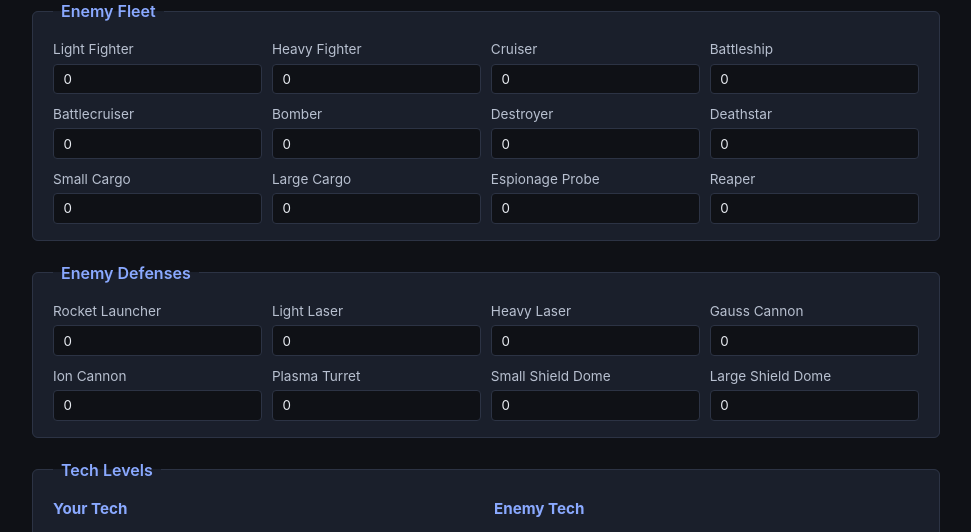
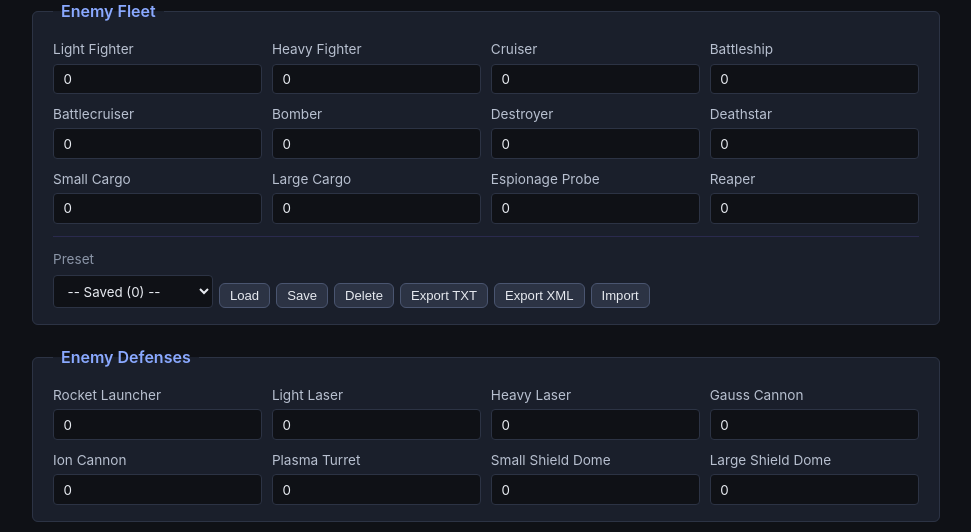
Before and after one commit to peterradzisz/ogame-fleet-optimizer, a Python web app: template python/ogame_optimizer/web/templates/index.html in a window 1280 px wide. Shown: the part 692-1224 px from the top of the page, without its empty margins (154-1125 px from the left). Run offline with Jinja, Linux system fonts and the light colour scheme; the template is opened without the code that fills it, so the values that code supplies are empty.

Commit message:
feat: fleet presets (localStorage) + TXT/XML export/import
Both My Fleet and Enemy Fleet sections now have a preset row:
- Save: prompt for name, stores current fleet in localStorage
- Load: dropdown of saved presets, fills form inputs
- Delete: removes named preset from localStorage
- Export TXT: copies OGame-format text to clipboard (Ship/Count)
- Export XML: copies structured XML to clipboard (<fleetPreset><ships>)
- Import: collapsible textarea, auto-detects TXT vs XML format

Storage keys:
  ogame_optimizer_presets_my_fleet
  ogame_optimizer_presets_enemy_fleet

Each preset stores: {ships: {key: count}, saved_at: ISO timestamp}
Import auto-detect: looks for <fleetPreset or <ship tags -> XML,
otherwise falls back to OGame-format TXT parser.

```diff
--- a/python/ogame_optimizer/web/static/app.js
+++ b/python/ogame_optimizer/web/static/app.js
@@ -740,4 +740,287 @@ if (parseBtn) {
   window.copyFleetTable = copyFleetTable;
   window.copyDefenderTable = copyDefenderTable;
 
+  // ============================================================
+  // Fleet Presets: localStorage save/load + TXT/XML export/import
+  // ============================================================
+
+  // Reverse name map: ship_key -> display name (e.g. "light_fighter" -> "light fighter")
+  var KEY_TO_DISPLAY = {};
+  for (var dn in SHIP_NAME_MAP) { KEY_TO_DISPLAY[SHIP_NAME_MAP[dn]] = dn; }
+  var DEF_KEY_TO_DISPLAY = {};
+  for (var dn2 in DEFENSE_NAME_MAP) { DEF_KEY_TO_DISPLAY[DEFENSE_NAME_MAP[dn2]] = dn2; }
+
+  function getPresets(storageKey) {
+    try {
+      var raw = localStorage.getItem(storageKey);
+      return raw ? JSON.parse(raw) : {};
+    } catch (e) { return {}; }
+  }
+
+  function savePresetToStorage(storageKey, name, data) {
+    var presets = getPresets(storageKey);
+    presets[name] = data;
+    localStorage.setItem(storageKey, JSON.stringify(presets));
+  }
+
+    function deletePresetFromStorage(storageKey, name) {
+    var presets = getPresets(storageKey);
+    delete presets[name];
+    localStorage.setItem(storageKey, JSON.stringify(presets));
+  }
+
+  function populatePresetDropdown(selectEl, storageKey) {
+    var presets = getPresets(storageKey);
+    var keys = Object.keys(presets).sort();
+    selectEl.innerHTML = '<option value="">-- Saved (' + keys.length + ') --</option>';
+    for (var i = 0; i < keys.length; i++) {
+      var name = keys[i];
+      var data = presets[name];
+      var types = data.ships ? Object.keys(data.ships).length : 0;
+      var opt = document.createElement("option");
+      opt.value = name;
+      opt.textContent = name + " (" + types + " types)";
+      selectEl.appendChild(opt);
+    }
+  }
+
+  // --- Export formats ---
+  function exportFleetAsTxt(ships) {
+    var lines = [];
+    var keys = Object.keys(ships).filter(function(k) { return ships[k] > 0; }).sort();
+    for (var i = 0; i < keys.length; i++) {
+      var name = KEY_TO_DISPLAY[keys[i]] || keys[i];
+      lines.push(name.charAt(0).toUpperCase() + name.slice(1) + "\n" + ships[keys[i]].toLocaleString());
+    }
+    return lines.join("\n");
+  }
+
+  function exportFleetAsXml(name, ships) {
+    var keys = Object.keys(ships).filter(function(k) { return ships[k] > 0; }).sort();
+    var lines = ['<?xml version="1.0" encoding="UTF-8"?>',
+                 '<fleetPreset name="' + (name || "preset").replace(/"/g, "&quot;") + '" timestamp="' + new Date().toISOString() + '">',
+                 "  <ships>"];
+    for (var i = 0; i < keys.length; i++) {
+      lines.push('    <ship key="' + keys[i] + '" count="' + ships[keys[i]] + '"/>');
+    }
+    lines.push("  </ships>");
+    lines.push("</fleetPreset>");
+    return lines.join("\n");
+  }
+
+  // --- Import with auto-detect (TXT or XML) ---
+  function importFleetAuto(text, nameMap) {
+    var trimmed = text.trim();
+    if (!trimmed) return {};
+    // Auto-detect XML
+    if (trimmed.indexOf("<fleetPreset") >= 0 || trimmed.indexOf("<ship ") >= 0) {
+      return importFleetFromXml(trimmed);
+    }
+    // Fallback to TXT (reuse existing parser)
+    var r = parseOGameReport(trimmed, nameMap, UNSUPPORTED);
+    return r.parsed;
+  }
+
+  function importFleetFromXml(text) {
+    var ships = {};
+    var re = /<ship\s+key="([^"]+)"\s+count="(\d+)"\s*\/>/g;
+    var m;
+    while ((m = re.exec(text)) !== null) {
+      var key = m[1];
+      var count = parseInt(m[2], 10);
+      if (count > 0) ships[key] = count;
+    }
+    return ships;
+  }
+
+  // --- Fill form inputs from fleet dict ---
+  function fillFormInputs(ships, prefix) {
+    // Zero out existing inputs first
+    var pattern = prefix ? 'input[name^="' + prefix + '"]' : 'input[name]:not([name^="my_"]):not([name^="exclude"])';
+    var inputs = document.querySelectorAll(pattern);
+    for (var i = 0; i < inputs.length; i++) {
+      var name = inputs[i].name;
+      if (prefix) name = name.replace(prefix, "");
+      if (name in SHIP_NAME_MAP || Object.values(SHIP_NAME_MAP).indexOf(name) >= 0) {
+        inputs[i].value = "0";
+      }
+    }
+    // Fill from ships
+    for (var k in ships) {
+      var sel = prefix ? 'input[name="' + prefix + k + '"]' : 'input[name="' + k + '"]';
+      var el = document.querySelector(sel);
+      if (el) el.value = ships[k];
+    }
+  }
+
+  // --- Read fleet from form inputs ---
+  function readFormFleet(prefix) {
+    var fleet = {};
+    var keys = prefix ? Object.values(SHIP_NAME_MAP) : SHIP_KEYS;
+    for (var i = 0; i < keys.length; i++) {
+      var k = keys[i];
+      var name = prefix ? prefix + k : k;
+      var el = document.querySelector('input[name="' + name + '"]');
+      if (el) {
+        var v = parseInt(el.value || "0", 10);
+        if (v > 0) fleet[k] = v;
+      }
+    }
+    return fleet;
+  }
+
+  // ============================================================
+  // Wire up preset controls for both My Fleet and Enemy Fleet
+  // ============================================================
+
+  function setupPresetControls(config) {
+    var storageKey = config.storageKey;
+    var prefix = config.prefix; // "my_" or ""
+    var selectEl = document.getElementById(config.selectId);
+    var loadBtn = document.getElementById(config.loadId);
+    var saveBtn = document.getElementById(config.saveId);
+    var delBtn = document.getElementById(config.delId);
+    var exportTxtBtn = document.getElementById(config.exportTxtId);
+    var exportXmlBtn = document.getElementById(config.exportXmlId);
+    var importToggleBtn = document.getElementById(config.importToggleId);
+    var importSection = document.getElementById(config.importSectionId);
+    var importTextarea = document.getElementById(config.importTextareaId);
+    var importConfirm = document.getElementById(config.importConfirmId);
+    var importCancel = document.getElementById(config.importCancelId);
+    var importStatus = document.getElementById(config.importStatusId);
+
+    if (!selectEl) return;
+    populatePresetDropdown(selectEl, storageKey);
+
+    if (loadBtn) {
+      loadBtn.addEventListener("click", function() {
+        var name = selectEl.value;
+        if (!name) { showToast("Select a preset first"); return; }
+        var presets = getPresets(storageKey);
+        var data = presets[name];
+        if (!data || !data.ships) { showToast("Preset not found"); return; }
+        fillFormInputs(data.ships, prefix);
+        showToast("Loaded: " + name);
+      });
+    }
+
+    if (saveBtn) {
+      saveBtn.addEventListener("click", function() {
+        var name = prompt("Name this preset:");
+        if (!name) return;
+        name = name.trim();
+        if (!name) return;
+        var fleet = readFormFleet(prefix);
+        if (Object.keys(fleet).length === 0) {
+          showToast("No ships to save"); return;
+        }
+        var data = { ships: fleet, saved_at: new Date().toISOString() };
+        savePresetToStorage(storageKey, name, data);
+        populatePresetDropdown(selectEl, storageKey);
+        selectEl.value = name;
+        showToast("Saved: " + name);
+      });
+    }
+
+    if (delBtn) {
+      delBtn.addEventListener("click", function() {
+        var name = selectEl.value;
+        if (!name) { showToast("Select a preset first"); return; }
+        if (!confirm("Delete preset \"" + name + "\"?")) return;
+        deletePresetFromStorage(storageKey, name);
+        populatePresetDropdown(selectEl, storageKey);
+        showToast("Deleted: " + name);
+      });
+    }
+
+    function doExport(format) {
+      var fleet = readFormFleet(prefix);
+      if (Object.keys(fleet).length === 0) {
+        showToast("Nothing to export"); return;
+      }
+      var name = selectEl.value || "fleet";
+      var text = format === "xml" ? exportFleetAsXml(name, fleet) : exportFleetAsTxt(fleet);
+      copyToClipboard(text);
+    }
+
+    if (exportTxtBtn) exportTxtBtn.addEventListener("click", function() { doExport("txt"); });
+    if (exportXmlBtn) exportXmlBtn.addEventListener("click", function() { doExport("xml"); });
+
+    if (importToggleBtn) {
+      importToggleBtn.addEventListener("click", function() {
+        if (importSection) importSection.classList.toggle("hidden");
+        if (importTextarea && !importSection.classList.contains("hidden")) {
+          importTextarea.value = "";
+          importTextarea.focus();
+        }
+        if (importStatus) { importStatus.textContent = ""; importStatus.className = "parse-status"; }
+      });
+    }
+
+    if (importCancel) {
+      importCancel.addEventListener("click", function() {
+        if (importSection) importSection.classList.add("hidden");
+        if (importTextarea) importTextarea.value = "";
+        if (importStatus) { importStatus.textContent = ""; importStatus.className = "parse-status"; }
+      });
+    }
+
+    if (importConfirm) {
+      importConfirm.addEventListener("click", function() {
+        var text = importTextarea ? importTextarea.value : "";
+        if (!text.trim()) {
+          if (importStatus) { importStatus.textContent = "Nothing to import."; importStatus.className = "parse-status parse-warning"; }
+          return;
+        }
+        var nameMap = prefix ? SHIP_NAME_MAP : SHIP_NAME_MAP;
+        var parsed = importFleetAuto(text, nameMap);
+        var count = Object.keys(parsed).length;
+        if (count === 0) {
+          if (importStatus) { importStatus.textContent = "No ships found in pasted text."; importStatus.className = "parse-status parse-warning"; }
+          return;
+        }
+        fillFormInputs(parsed, prefix);
+        if (importStatus) { importStatus.textContent = "Imported " + count + " types."; importStatus.className = "parse-status parse-ok"; }
+        if (importSection) importSection.classList.add("hidden");
+        showToast("Imported " + count + " types");
+      });
+    }
+  }
+
+  // Wire up My Fleet presets
+  setupPresetControls({
+    storageKey: "ogame_optimizer_presets_my_fleet",
+    prefix: "my_",
+    selectId: "my-preset-select",
+    loadId: "my-preset-load",
+    saveId: "my-preset-save",
+    delId: "my-preset-delete",
+    exportTxtId: "my-preset-export-txt",
+    exportXmlId: "my-preset-export-xml",
+    importToggleId: "my-preset-import-toggle",
+    importSectionId: "my-import-section",
+    importTextareaId: "my-import-textarea",
+    importConfirmId: "my-import-confirm",
+    importCancelId: "my-import-cancel",
+    importStatusId: "my-import-status",
+  });
+
+  // Wire up Enemy Fleet presets
+  setupPresetControls({
+    storageKey: "ogame_optimizer_presets_enemy_fleet",
+    prefix: "",
+    selectId: "enemy-preset-select",
+    loadId: "enemy-preset-load",
+    saveId: "enemy-preset-save",
+    delId: "enemy-preset-delete",
+    exportTxtId: "enemy-preset-export-txt",
+    exportXmlId: "enemy-preset-export-xml",
+    importToggleId: "enemy-preset-import-toggle",
+    importSectionId: "enemy-import-section",
+    importTextareaId: "enemy-import-textarea",
+    importConfirmId: "enemy-import-confirm",
+    importCancelId: "enemy-import-cancel",
+    importStatusId: "enemy-import-status",
+  });
+
 })();
--- a/python/ogame_optimizer/web/static/style.css
+++ b/python/ogame_optimizer/web/static/style.css
@@ -293,3 +293,47 @@ textarea:focus { outline: 2px solid #8aa9ff; outline-offset: 1px; }
   margin-left: 4px;
   vertical-align: middle;
 }
+
+/* ---- Fleet preset row ---- */
+.preset-row {
+  display: flex;
+  flex-wrap: wrap;
+  align-items: flex-end;
+  gap: 6px;
+  margin-top: 0.75rem;
+  padding-top: 0.75rem;
+  border-top: 1px solid #2a2a4e;
+}
+.preset-label {
+  font-size: 0.85em;
+  color: #8b95a7;
+}
+.preset-label select {
+  display: block;
+  margin-top: 2px;
+  min-width: 160px;
+}
+.btn-small {
+  padding: 4px 10px;
+  font-size: 0.82em;
+}
+
+/* ---- Import section (collapsible) ---- */
+.import-section {
+  margin-top: 0.5rem;
+  padding: 0.5rem;
+  background: rgba(42, 42, 78, 0.3);
+  border-radius: 6px;
+}
+.import-section textarea {
+  width: 100%;
+  margin-bottom: 6px;
+  font-family: monospace;
+  font-size: 13px;
+  background: #1a1a2e;
+  color: #e0e0f0;
+  border: 1px solid #2a2a4e;
+  border-radius: 4px;
+  padding: 6px;
+  resize: vertical;
+}
--- a/python/ogame_optimizer/web/templates/index.html
+++ b/python/ogame_optimizer/web/templates/index.html
@@ -27,6 +27,23 @@
       <label>Large Cargo<input type="number" name="my_large_cargo" min="0" value="0"></label>
       <label>Pathfinder<input type="number" name="my_pathfinder" min="0" value="0"></label>
       <label>Reaper<input type="number" name="my_reaper" min="0" value="0"></label>
+    </div>
+    <div class="preset-row">
+      <label class="preset-label">Preset
+        <select id="my-preset-select"><option value="">-- Saved --</option></select>
+      </label>
+      <button type="button" id="my-preset-load" class="btn-secondary btn-small">Load</button>
+      <button type="button" id="my-preset-save" class="btn-secondary btn-small">Save</button>
+      <button type="button" id="my-preset-delete" class="btn-secondary btn-small">Delete</button>
+      <button type="button" id="my-preset-export-txt" class="btn-secondary btn-small">Export TXT</button>
+      <button type="button" id="my-preset-export-xml" class="btn-secondary btn-small">Export XML</button>
+      <button type="button" id="my-preset-import-toggle" class="btn-secondary btn-small">Import</button>
+    </div>
+    <div id="my-import-section" class="import-section hidden">
+      <textarea id="my-import-textarea" rows="6" placeholder="Paste fleet (TXT or XML)..."></textarea>
+      <button type="button" id="my-import-confirm" class="btn-primary btn-small">Import</button>
+      <button type="button" id="my-import-cancel" class="btn-secondary btn-small">Cancel</button>
+      <span id="my-import-status" class="parse-status"></span>
     </div>
     <p class="my-fleet-hint">The optimizer will keep these ships and suggest what to <strong>add</strong> within your remaining budget.</p>
   </fieldset>
@@ -65,6 +82,23 @@
       <label>Large Cargo<input type="number" name="large_cargo" min="0" value="0"></label>
       <label>Espionage Probe<input type="number" name="espionage_probe" min="0" value="0"></label>
       <label>Reaper<input type="number" name="reaper" min="0" value="0"></label>
+    </div>
+    <div class="preset-row">
+      <label class="preset-label">Preset
+        <select id="enemy-preset-select"><option value="">-- Saved --</option></select>
+      </label>
+      <button type="button" id="enemy-preset-load" class="btn-secondary btn-small">Load</button>
+      <button type="button" id="enemy-preset-save" class="btn-secondary btn-small">Save</button>
+      <button type="button" id="enemy-preset-delete" class="btn-secondary btn-small">Delete</button>
+      <button type="button" id="enemy-preset-export-txt" class="btn-secondary btn-small">Export TXT</button>
+      <button type="button" id="enemy-preset-export-xml" class="btn-secondary btn-small">Export XML</button>
+      <button type="button" id="enemy-preset-import-toggle" class="btn-secondary btn-small">Import</button>
+    </div>
+    <div id="enemy-import-section" class="import-section hidden">
+      <textarea id="enemy-import-textarea" rows="6" placeholder="Paste fleet (TXT or XML)..."></textarea>
+      <button type="button" id="enemy-import-confirm" class="btn-primary btn-small">Import</button>
+      <button type="button" id="enemy-import-cancel" class="btn-secondary btn-small">Cancel</button>
+      <span id="enemy-import-status" class="parse-status"></span>
     </div>
   </fieldset>
 
@@ -270,5 +304,5 @@
 {% endblock %}
 
 {% block scripts %}
-<script src="/static/app.js?v=20260702a"></script>
+<script src="/static/app.js?v=20260702b"></script>
 {% endblock %}
```
